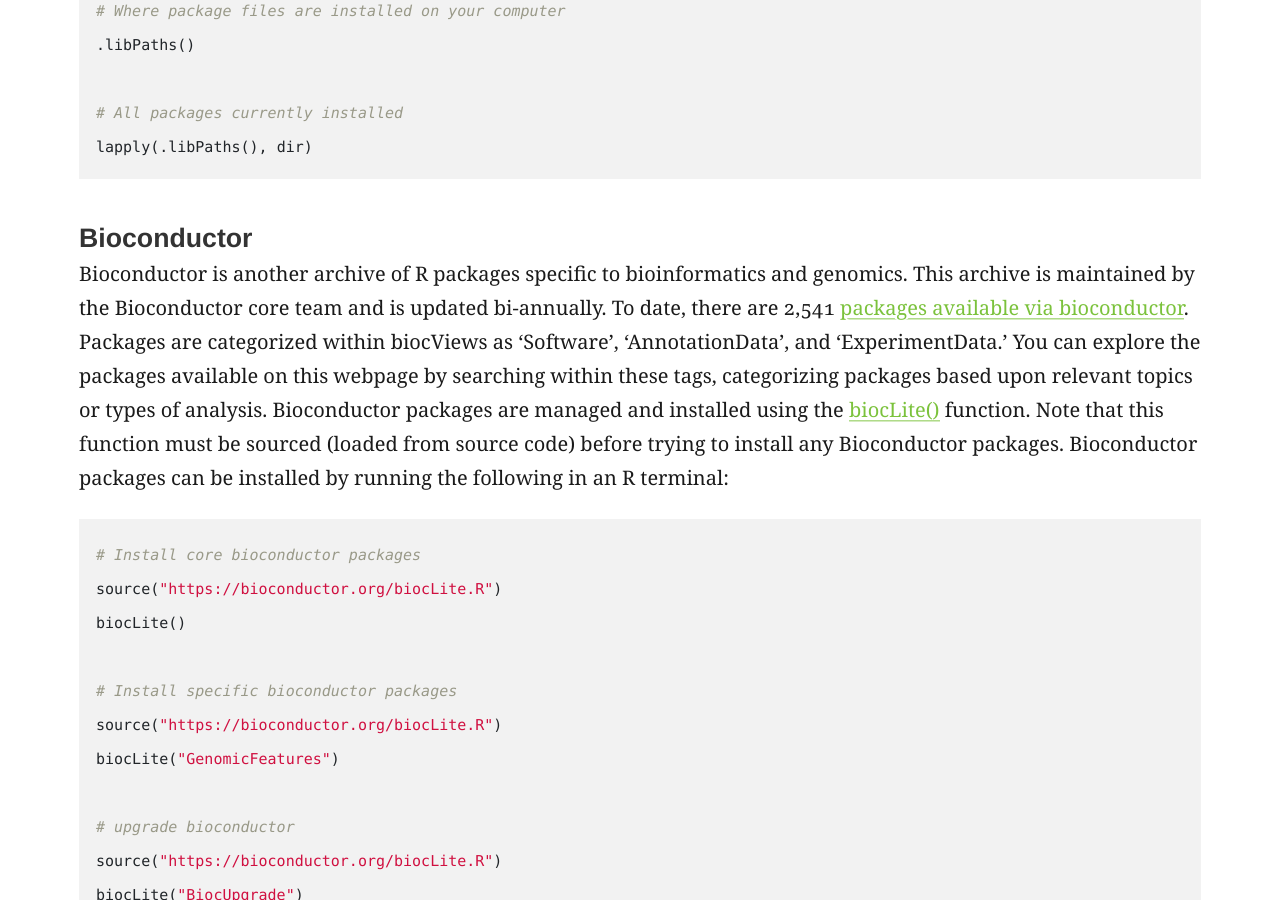
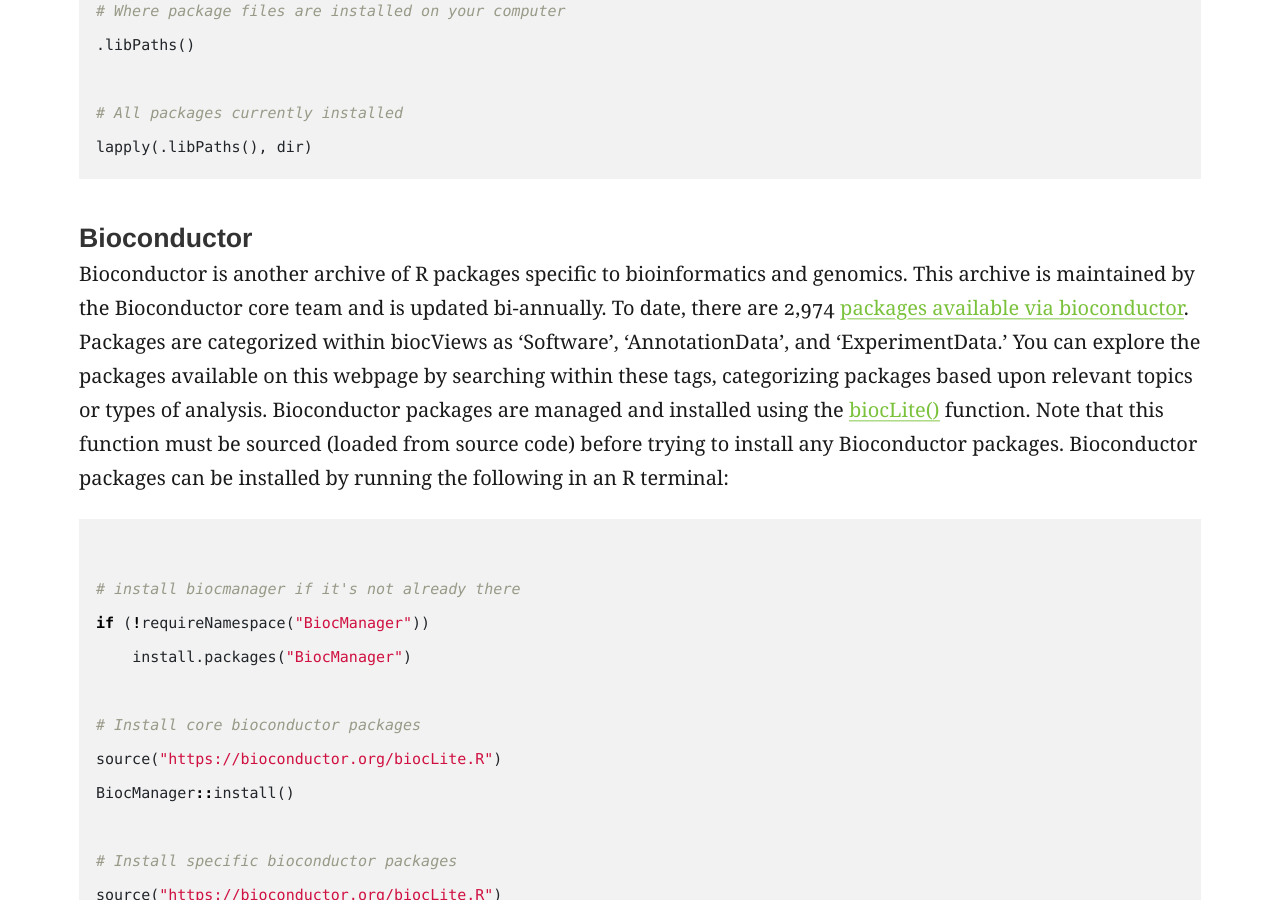
Before and after one commit to griffithlab/genviz.org, a Jekyll site: the page built from _posts/0002-02-01-introductionToR.md, in a window 1280 px wide and 900 px high, scrolled down 2769 px. Built offline with Jekyll 4.4.1, drawn with Linux system fonts in a browser that asks for light colours; nearby versions of some CDN libraries; some of the changed text lies outside the part shown.

Commit message:
update bioc installation

````diff
--- a/_posts/0002-02-01-introductionToR.md
+++ b/_posts/0002-02-01-introductionToR.md
@@ -7,6 +7,8 @@ categories:
 feature_image: "assets/genvis-dna-bg_optimized_v1a.png"
 date: 0002-02-01
 ---
+
+{:toc}
 
 Over this tutorial series, we will be using R extensively, the language underlying graphical programs [ggplot2](https://cran.r-project.org/web/packages/ggplot2/index.html), [ggvis](https://cran.r-project.org/web/packages/ggvis/index.html), and [GenVisR](https://bioconductor.org/packages/release/bioc/html/GenVisR.html). We highly recommend familiarity with R for all students. This page is intended to provide a brief overview of R. However, there are a myriad of resources available that we recommend to supplement the information given here (See Additional Resources below).
 
@@ -62,20 +64,25 @@ lapply(.libPaths(), dir)
 
 #### Bioconductor
 
-Bioconductor is another archive of R packages specific to bioinformatics and genomics. This archive is maintained by the Bioconductor core team and is updated bi-annually. To date, there are 2,541 [packages available via bioconductor](http://bioconductor.org/packages/release/BiocViews.html#___Software). Packages are categorized within biocViews as 'Software', 'AnnotationData', and 'ExperimentData.' You can explore the packages available on this webpage by searching within these tags, categorizing packages based upon relevant topics or types of analysis. Bioconductor packages are managed and installed using the [biocLite()](https://www.rdocumentation.org/packages/BiocInstaller/versions/1.22.3/topics/biocLite) function. Note that this function must be sourced (loaded from source code) before trying to install any Bioconductor packages. Bioconductor packages can be installed by running the following in an R terminal:
+Bioconductor is another archive of R packages specific to bioinformatics and genomics. This archive is maintained by the Bioconductor core team and is updated bi-annually. To date, there are 2,974 [packages available via bioconductor](http://bioconductor.org/packages/release/BiocViews.html#___Software). Packages are categorized within biocViews as 'Software', 'AnnotationData', and 'ExperimentData.' You can explore the packages available on this webpage by searching within these tags, categorizing packages based upon relevant topics or types of analysis. Bioconductor packages are managed and installed using the [biocLite()](https://www.rdocumentation.org/packages/BiocInstaller/versions/1.22.3/topics/biocLite) function. Note that this function must be sourced (loaded from source code) before trying to install any Bioconductor packages. Bioconductor packages can be installed by running the following in an R terminal:
 
 ```R
+
+# install biocmanager if it's not already there
+if (!requireNamespace("BiocManager"))
+    install.packages("BiocManager")
+
 # Install core bioconductor packages
 source("https://bioconductor.org/biocLite.R")
-biocLite()
+BiocManager::install()
 
 # Install specific bioconductor packages
 source("https://bioconductor.org/biocLite.R")
-biocLite("GenomicFeatures")
+BiocManager::install("GenomicFeatures")
 
-# upgrade bioconductor
+# upgrade installed bioconductor packages
 source("https://bioconductor.org/biocLite.R")
-biocLite("BiocUpgrade")
+BiocManager::install()
 ```
 
 ## Common file type extensions in R/Rstudio
````
